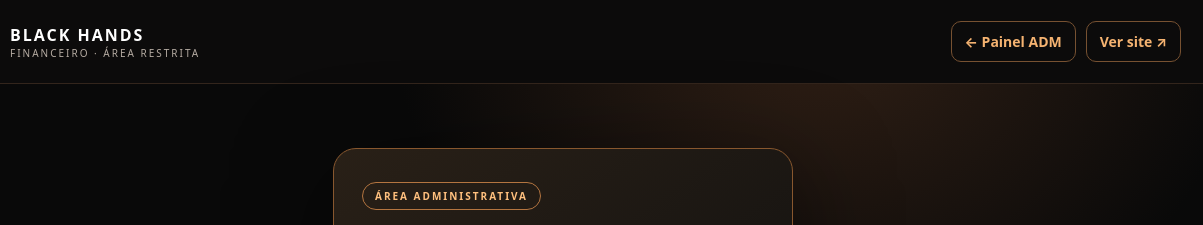
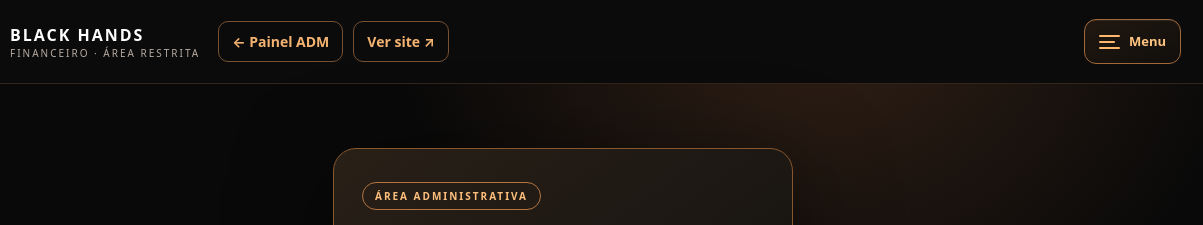
Before and after one commit to lhdias777-boop/barbeariablackhands, a website: page financeiro.html in a window 1280 px wide. Shown: the top 225 px of the page, 77-1280 px from the left. Drawn offline with Linux system fonts and the light colour scheme; no server answers; a web font is replaced by a local one.

Commit message:
Add shared Install Black Hands App menu action to financeiro.html

```diff
--- a/financeiro.html
+++ b/financeiro.html
@@ -171,5 +171,6 @@
 <p class="finance-bottom-note">Dados da Black Hands atualizados pelo servidor. PIX Sandbox não movimenta dinheiro. Pagamentos aguardando aprovação, pedidos expirados e cancelamentos não contam como receita. Saldo estimado = recebimentos confirmados − despesas registradas; não equivale ao extrato bancário.</p>
 </main>
 <script src="financeiro.js" defer></script>
+<script src="site-menu.js" defer></script>
 </body>
 </html>
```
